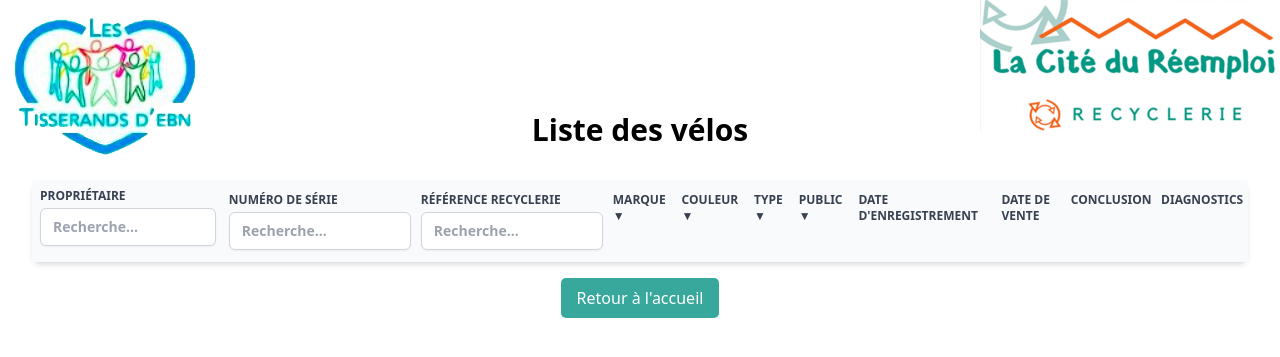
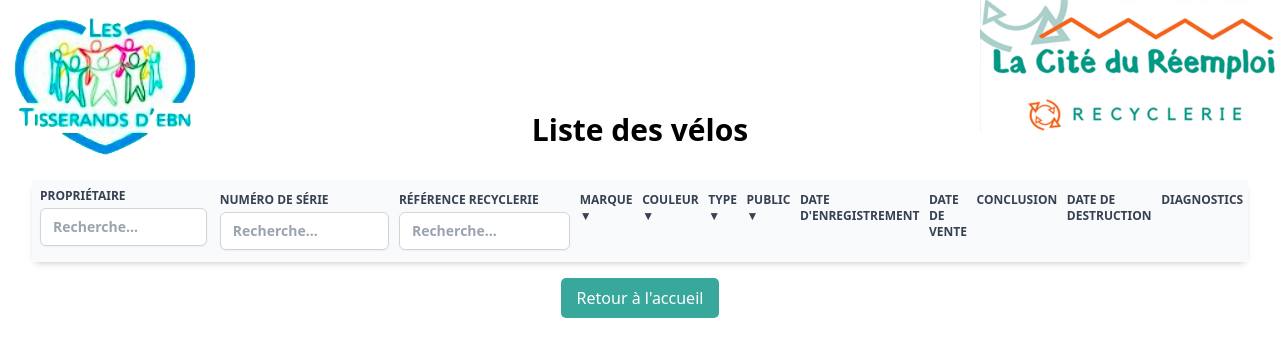
Before and after one commit to EbrahimiNajib32/Diag-Velo, a Symfony app: template templates/velo/velo_liste.html.twig in a window 1280 px wide. Shown: the top 357 px of the page. Run offline with Twig, Linux system fonts and the light colour scheme; the template is opened without the code that fills it, so the values that code supplies are empty; style sheets or scripts are compiled from the project's sources; some libraries are stand-ins or nearby versions.

Commit message:
fix ajout de la colonne date de destruction page liste des velos

```diff
--- a/templates/velo/velo_liste.html.twig
+++ b/templates/velo/velo_liste.html.twig
@@ -81,6 +81,7 @@
                     <th scope="col" class="px-6 py-3">Date d'enregistrement</th>
                     <th scope="col" class="px-6 py-3">Date de vente</th>
                     <th scope="col" class="px-6 py-3">Conclusion</th>
+                    <th scope="col" class="px-6 py-3">Date de destruction</th>
                     <th scope="col" class="px-6 py-3">Diagnostics</th>
 
 
```
